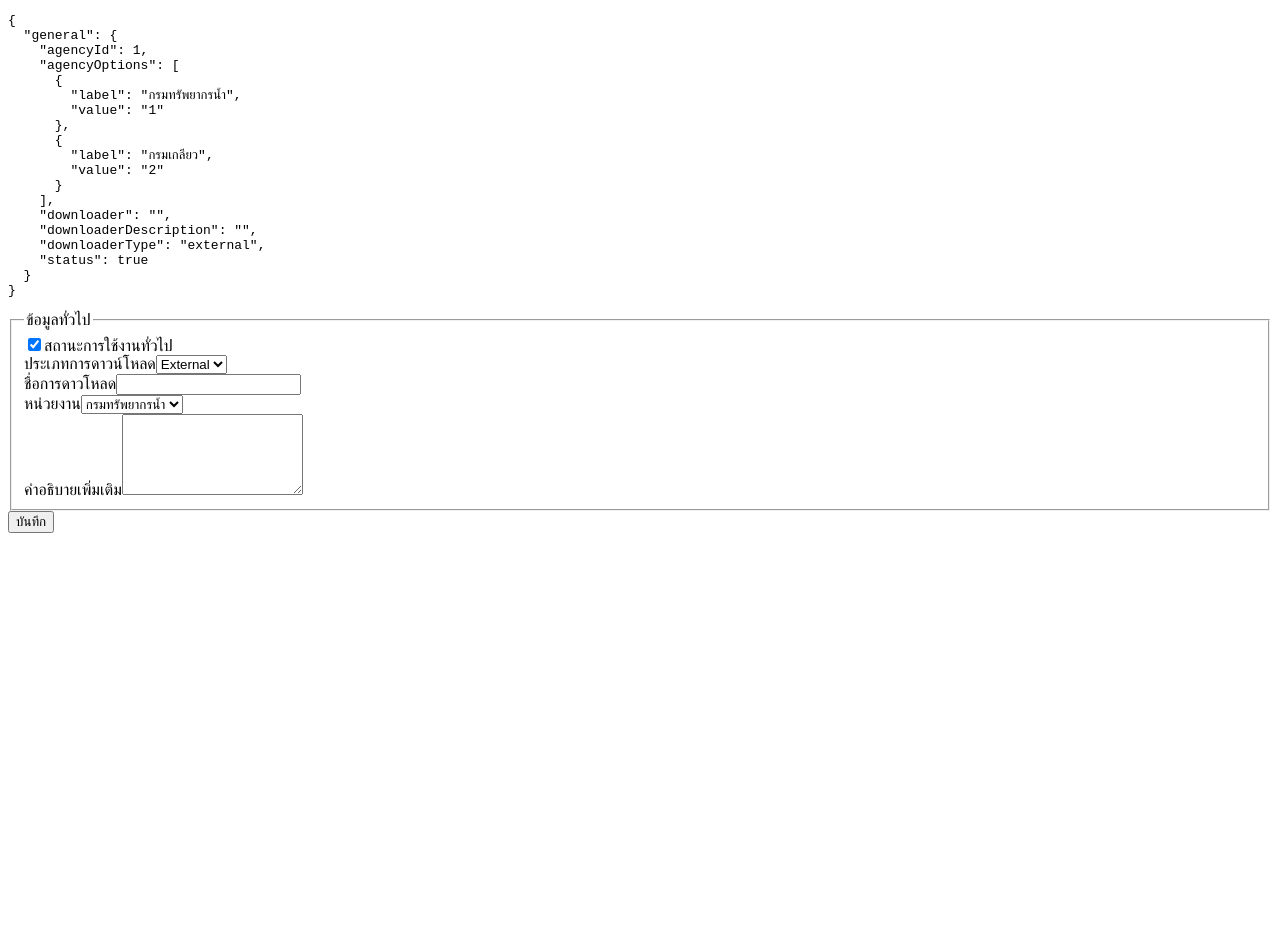
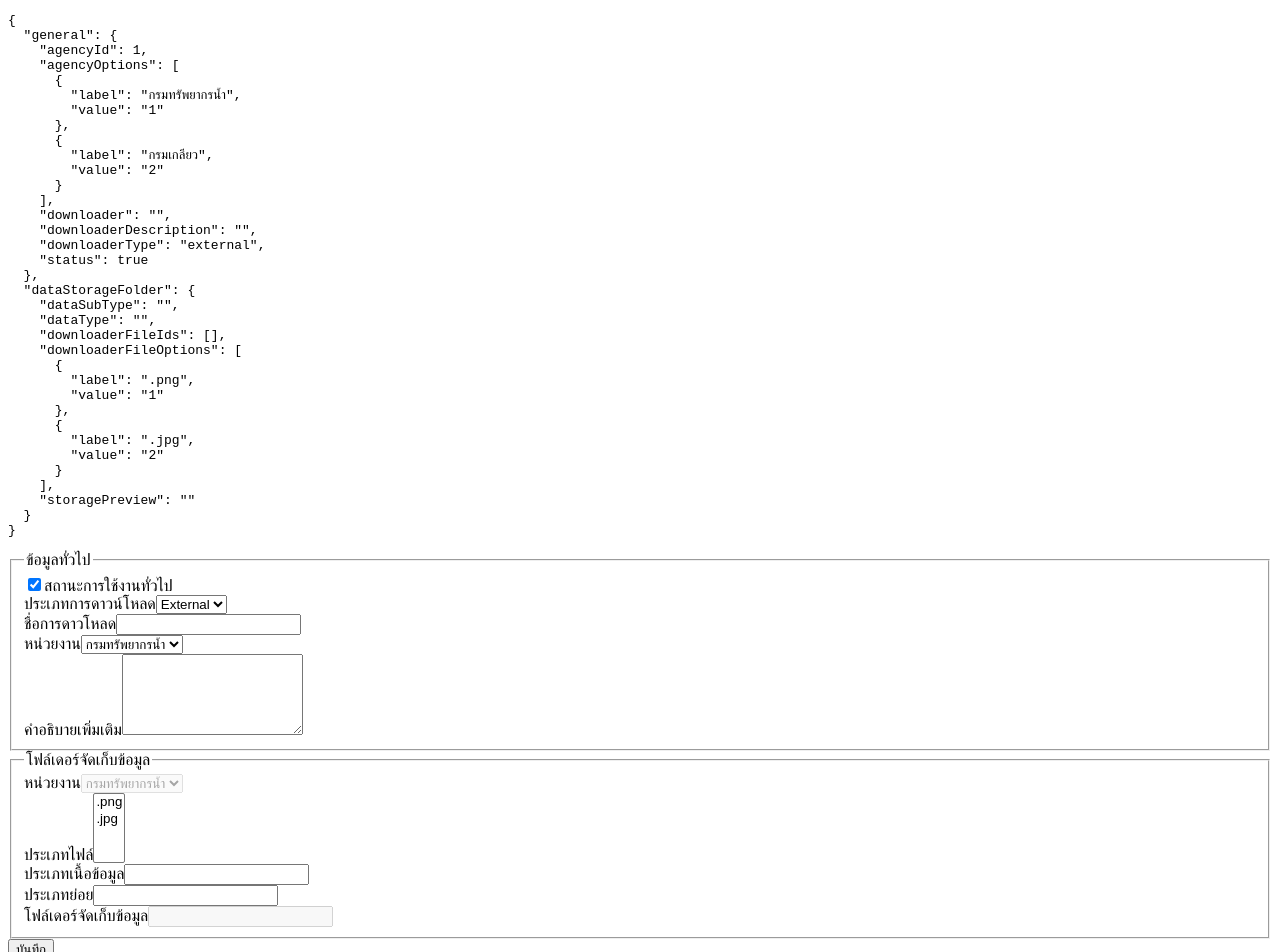
Before and after one commit to yutna/poc-download-settings, a React (Vite) app: page / in a window 1280 px wide. Shown: the top 952 px of the page. Before the commit the page ends 800 px from the top, so only its background shows below. Built offline with nearby package versions, Linux system fonts and the light colour scheme; the HTML template or start-up script is replaced by a standard one.

Commit message:
Add data storage folder

```diff
--- /dev/null
+++ b/src/components/form-data-storage-folder/FormDataStorageFolder.tsx
@@ -0,0 +1,92 @@
+import type { FormDataStorageFolderProps } from "./types";
+
+export default function FormDataStorageFolder({
+  data,
+  disabled,
+  onDataSubTypeChange,
+  onDataTypeChange,
+  onDownloaderFileChange,
+}: FormDataStorageFolderProps) {
+  return (
+    <fieldset>
+      <legend>โฟล์เดอร์จัดเก็บข้อมูล</legend>
+      <div className="cols group">
+        <div className="col">
+          <label htmlFor="agencyIdReader">หน่วยงาน</label>
+          <select
+            disabled
+            id="agencyIdReader"
+            name="agencyIdReader"
+            value={data.agencyId}
+          >
+            {data.agencyOptions.map((option) => (
+              <option key={option.value} value={option.value}>
+                {option.label}
+              </option>
+            ))}
+          </select>
+        </div>
+        <div className="col">
+          <label htmlFor="downloaderFileIds">ประเภทไฟล์</label>
+          <select
+            disabled={disabled}
+            id="downloaderFileIds"
+            name="downloaderFileIds"
+            multiple
+            onChange={(e) =>
+              onDownloaderFileChange(
+                [...e.target.selectedOptions].map((option) =>
+                  Number(option.value)
+                )
+              )
+            }
+            required
+            value={data.downloaderFileIds.map((id) => id.toString())}
+          >
+            {data.downloaderFileOptions.map((option) => (
+              <option key={option.value} value={option.value}>
+                {option.label}
+              </option>
+            ))}
+          </select>
+        </div>
+      </div>
+      <div className="cols group">
+        <div className="col">
+          <label htmlFor="dataType">ประเภทเนื้อข้อมูล</label>
+          <input
+            disabled={disabled}
+            id="dataType"
+            name="dataType"
+            onChange={(e) => onDataTypeChange(e.target.value)}
+            required
+            type="text"
+            value={data.dataType}
+          />
+        </div>
+        <div className="col">
+          <label htmlFor="dataSubType">ประเภทย่อย</label>
+          <input
+            disabled={disabled}
+            id="dataSubType"
+            name="dataSubType"
+            onChange={(e) => onDataSubTypeChange(e.target.value)}
+            required
+            type="text"
+            value={data.dataSubType}
+          />
+        </div>
+      </div>
+      <div className="group">
+        <label htmlFor="storagePreview">โฟล์เดอร์จัดเก็บข้อมูล</label>
+        <input
+          defaultValue={data.storagePreview}
+          disabled
+          id="storagePreview"
+          name="storagePreview"
+          type="text"
+        />
+      </div>
+    </fieldset>
+  );
+}
--- /dev/null
+++ b/src/components/form-data-storage-folder/index.ts
@@ -0,0 +1,5 @@
+export { default } from "./FormDataStorageFolder";
+export type {
+  FormDataStorageFolderData,
+  FormDataStorageFolderProps,
+} from "./types";
--- /dev/null
+++ b/src/components/form-data-storage-folder/types.ts
@@ -0,0 +1,19 @@
+import type { Option } from "@/types/settings-downloader";
+
+export interface FormDataStorageFolderData {
+  agencyId: number;
+  agencyOptions: Option[];
+  dataSubType: string;
+  dataType: string;
+  downloaderFileIds: number[];
+  downloaderFileOptions: Option[];
+  storagePreview: string;
+}
+
+export interface FormDataStorageFolderProps {
+  data: FormDataStorageFolderData;
+  disabled: boolean;
+  onDataSubTypeChange: (value: string) => void;
+  onDataTypeChange: (value: string) => void;
+  onDownloaderFileChange: (values: number[]) => void;
+}
--- a/src/components/form-general-settings/index.ts
+++ b/src/components/form-general-settings/index.ts
@@ -1,6 +1,5 @@
 export { default } from "./FormGeneralSettings";
 export type {
-  AgencyOptions,
   DownloaderType,
   FormGeneralSettingsData,
   FormGeneralSettingsProps,
--- a/src/main.css
+++ b/src/main.css
@@ -46,7 +46,7 @@ body {
 .cols {
   display: flex;
   justify-content: space-between;
-  align-items: center;
+  align-items: flex-start;
 }
 
 .col {
@@ -68,6 +68,10 @@ form {
   max-width: 600px;
 }
 
+fieldset {
+  margin-top: 0.5rem;
+}
+
 label {
   display: block;
   margin-bottom: 0.25rem;
--- a/src/screens/settings-downloader/SettingsDownloader.tsx
+++ b/src/screens/settings-downloader/SettingsDownloader.tsx
@@ -1,6 +1,7 @@
 import { useEffect } from "react";
 import { useImmerReducer } from "use-immer";
 
+import FormDataStorageFolder from "@/components/form-data-storage-folder";
 import FormGeneralSettings from "@/components/form-general-settings";
 
 import { initialState } from "./constants";
@@ -44,6 +45,19 @@ export default function SettingsDownloader() {
     dispatch({ type: "SET_STATUS", payload: status });
   }
 
+  // Form Data Storage Folder
+  function handleDataSubTypeChange(value: string) {
+    dispatch({ type: "SET_DATA_SUB_TYPE", payload: value });
+  }
+
+  function handleDataTypeChange(value: string) {
+    dispatch({ type: "SET_DATA_TYPE", payload: value });
+  }
+
+  function handleDownloaderFileChange(values: number[]) {
+    dispatch({ type: "SET_DOWNLOADER_FILE_IDS", payload: values });
+  }
+
   // Effect hooks
   useEffect(() => {
     // TODO: fetch agency options
@@ -54,7 +68,44 @@ export default function SettingsDownloader() {
         { label: "กรมเกลียว", value: "2" },
       ],
     });
+
+    // TODO: fetch downloader file options
+    dispatch({
+      type: "SET_DOWNLOADER_FILE_OPTIONS",
+      payload: [
+        { label: ".png", value: "1" },
+        { label: ".jpg", value: "2" },
+      ],
+    });
   }, [dispatch]);
+
+  useEffect(() => {
+    let timeout: string | number | NodeJS.Timeout | undefined;
+
+    if (
+      state.general.agencyId &&
+      state.dataStorageFolder.downloaderFileIds.length &&
+      state.dataStorageFolder.dataSubType.trim().length &&
+      state.dataStorageFolder.dataType.trim().length
+    ) {
+      // TODO: fetch storage preview
+      timeout = setTimeout(() => {
+        console.log("Fetch storage path");
+      }, 500);
+    } else {
+      dispatch({ type: "SET_STORAGE_PREVIEW", payload: "" });
+    }
+
+    return () => {
+      clearTimeout(timeout);
+    };
+  }, [
+    dispatch,
+    state.general.agencyId,
+    state.dataStorageFolder.downloaderFileIds.length,
+    state.dataStorageFolder.dataSubType,
+    state.dataStorageFolder.dataType,
+  ]);
 
   return (
     <div className="container">
@@ -71,6 +122,17 @@ export default function SettingsDownloader() {
           onDownloaderTypeChange={handleDownloaderTypeChange}
           onStatusChange={handleStatusChange}
         />
+        <FormDataStorageFolder
+          data={{
+            agencyId: state.general.agencyId,
+            agencyOptions: state.general.agencyOptions,
+            ...state.dataStorageFolder,
+          }}
+          disabled={disabled}
+          onDataSubTypeChange={handleDataSubTypeChange}
+          onDataTypeChange={handleDataTypeChange}
+          onDownloaderFileChange={handleDownloaderFileChange}
+        />
         <div className="action">
           <button type="submit">บันทึก</button>
         </div>
--- a/src/screens/settings-downloader/constants.ts
+++ b/src/screens/settings-downloader/constants.ts
@@ -9,4 +9,11 @@ export const initialState: State = {
     downloaderType: "external",
     status: true,
   },
+  dataStorageFolder: {
+    dataSubType: "",
+    dataType: "",
+    downloaderFileIds: [],
+    downloaderFileOptions: [],
+    storagePreview: "",
+  },
 };
--- a/src/screens/settings-downloader/reducer.ts
+++ b/src/screens/settings-downloader/reducer.ts
@@ -2,6 +2,7 @@ import type { Action, State } from "./types";
 
 export default function reducer(draft: State, action: Action) {
   switch (action.type) {
+    // General Settings Form
     case "SET_AGENCY_ID":
       draft.general.agencyId = action.payload;
       break;
@@ -20,6 +21,24 @@ export default function reducer(draft: State, action: Action) {
     case "SET_STATUS":
       draft.general.status = action.payload;
       break;
+
+    // Data Storage Folder Form
+    case "SET_DATA_SUB_TYPE":
+      draft.dataStorageFolder.dataSubType = action.payload;
+      break;
+    case "SET_DATA_TYPE":
+      draft.dataStorageFolder.dataType = action.payload;
+      break;
+    case "SET_DOWNLOADER_FILE_IDS":
+      draft.dataStorageFolder.downloaderFileIds = action.payload;
+      break;
+    case "SET_DOWNLOADER_FILE_OPTIONS":
+      draft.dataStorageFolder.downloaderFileOptions = action.payload;
+      break;
+    case "SET_STORAGE_PREVIEW":
+      draft.dataStorageFolder.storagePreview = action.payload;
+      break;
+
     default:
       throw new Error(`Unhandled action type`);
   }
--- /dev/null
+++ b/src/types/settings-downloader.ts
@@ -0,0 +1,4 @@
+export interface Option {
+  label: string;
+  value: string;
+}
```
Also changed, not shown: src/components/form-general-settings/types.ts (+3 -6 lines), src/screens/settings-downloader/types.ts (+13 -3 lines), 1 other file (tests, documents, lock files or other folders).
